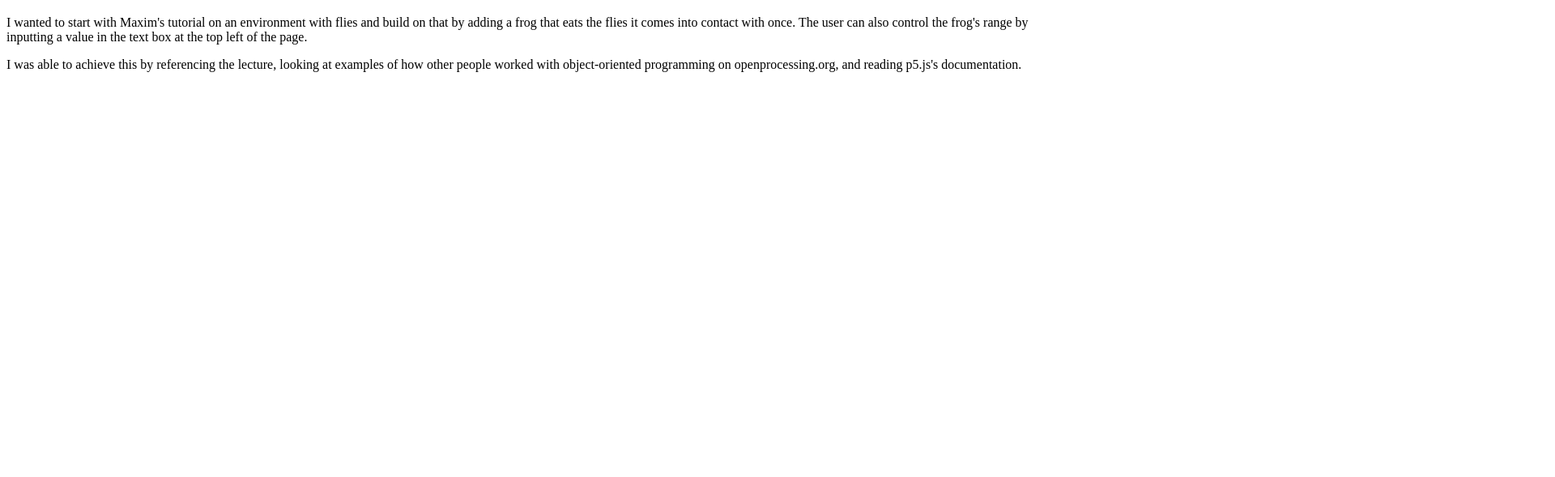
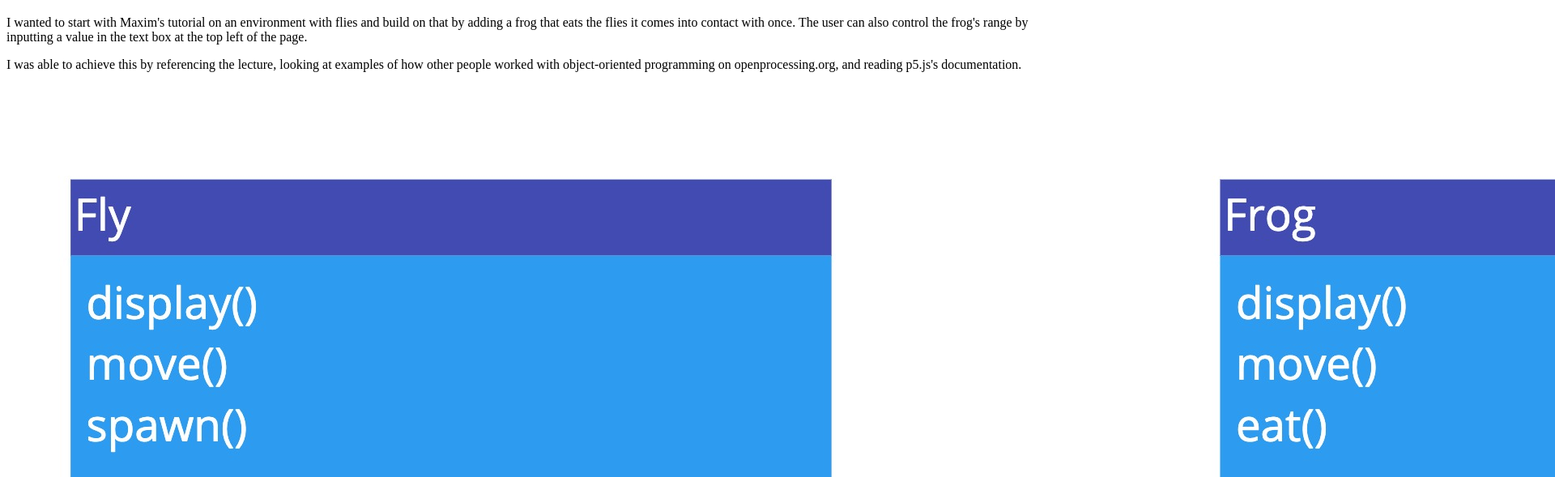
Before and after one commit to luluzhu9/GIXD503A-InteractiveSystem, a plain HTML site: page index.html in a window 1280 px wide. Shown: the part 227-816 px from the top of the page at 81% size, 1920 px wide, since content can reach past the window. Drawn offline with Linux system fonts and the light colour scheme.

Commit message:
Update index.html

```diff
--- a/index.html
+++ b/index.html
@@ -15,5 +15,6 @@
       I was able to achieve this by referencing the lecture, looking at examples of how other people worked with object-oriented
       programming on openprocessing.org, and reading p5.js's documentation.
     </p>
+    <img src="UML.jpg"/>
   </body>
 </html>
```
